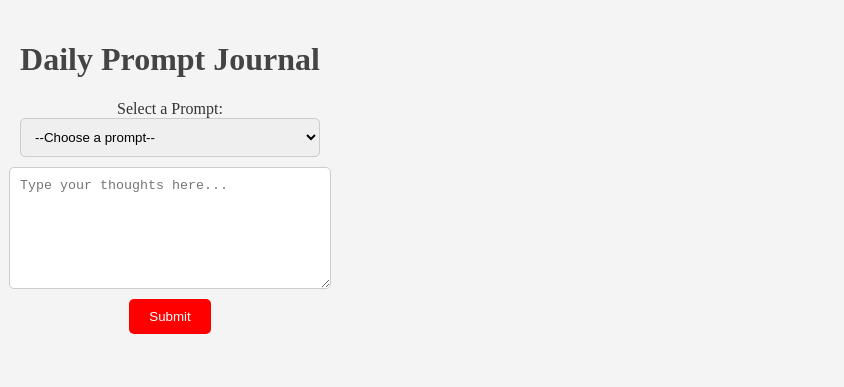
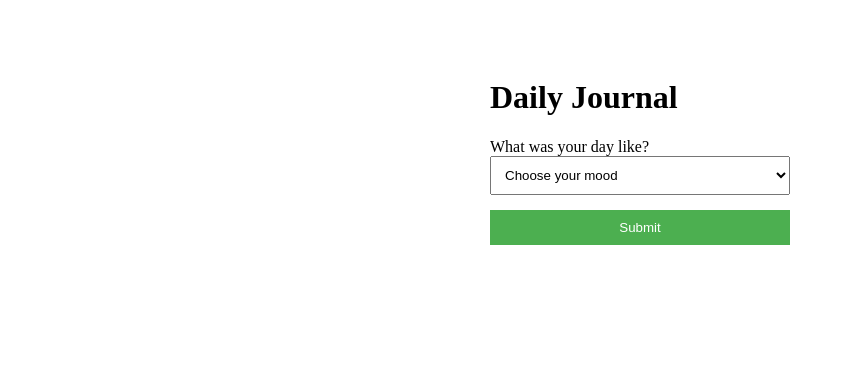
Before and after one commit to pastapredator/dailypromptlogger, a plain HTML site: page index.html in a window 1280 px wide. Shown: the whole page, without its empty margins (0-844 px from the left). Drawn offline with Linux system fonts and the light colour scheme.

Commit message:
Update index.html
new

```diff
--- a/index.html
+++ b/index.html
@@ -3,116 +3,75 @@
 <head>
     <meta charset="UTF-8">
     <meta name="viewport" content="width=device-width, initial-scale=1.0">
-    <title>Daily Prompt Journal</title>
+    <title>Daily Journal</title>
     <style>
         body {
             font-family: 'Times New Roman', Times, serif;
-            background-color: #f4f4f4;
-            color: #333;
-            margin: 0;
-            padding: 20px;
-            width: 300px; /* Adjust width for the popup */
         }
-        h1 {
-            text-align: center;
-            color: #444;
+        .container {
+            width: 300px;
+            margin: 0 auto;
+            padding-top: 50px;
         }
-        form {
-            display: flex;
-            flex-direction: column;
-            align-items: center;
-            margin: 20px 0;
-        }
-        textarea {
-            width: 100%; /* Full width */
-            height: 100px;
+        .journal-entry {
+            width: 100%;
             padding: 10px;
-            margin-bottom: 10px;
-            border: 1px solid #ccc;
-            border-radius: 5px;
+            margin-bottom: 15px;
         }
         button {
-            padding: 10px 20px;
-            background-color: red; /* Changed button to blue */
+            padding: 10px;
+            width: 100%;
+            background-color: #4CAF50;
             color: white;
             border: none;
-            border-radius: 5px;
             cursor: pointer;
-            transition: background-color 0.3s;
         }
         button:hover {
-            background-color: #ff66a3;
-        }
-        .message {
-            margin-top: 10px;
-            font-size: 1.2em;
-        }
-        .success-message {
-            color: green;
-        }
-        .error-message {
-            color: red;
-        }
-        select {
-            width: 100%; /* Full width */
-            padding: 10px;
-            margin-bottom: 10px;
-            border: 1px solid #ccc;
-            border-radius: 5px;
+            background-color: #45a049;
         }
     </style>
 </head>
 <body>
-    <h1>Daily Prompt Journal</h1>
-    <form id="promptForm" onsubmit="event.preventDefault(); submitPrompt();">
-        <label for="promptSelect">Select a Prompt:</label>
-        <select id="promptSelect" required>
-            <option value="">--Choose a prompt--</option>
-            <option value="What made you smile today?">What made you smile today?</option>
-            <option value="What is something you're grateful for?">What is something you're grateful for?</option>
-            <option value="What did you learn today?">What did you learn today?</option>
-            <option value="What challenge did you overcome?">What challenge did you overcome?</option>
-            <option value="What are you looking forward to?">What are you looking forward to?</option>
-        </select>
-        <textarea id="userInput" placeholder="Type your thoughts here..." required></textarea>
-        <button type="submit">Submit</button>
-        <div id="messageContainer" class="message"></div>
-    </form>
 
-    <!-- Place the script at the end of the body so it loads after the form -->
+    <div class="container">
+        <h1>Daily Journal</h1>
+        <form id="journalForm">
+            <label for="journal">What was your day like?</label>
+            <select id="journal" class="journal-entry" required>
+                <option value="" disabled selected>Choose your mood</option>
+                <option value="Happy">Happy</option>
+                <option value="Sad">Sad</option>
+                <option value="Productive">Productive</option>
+                <option value="Anxious">Anxious</option>
+                <option value="Excited">Excited</option>
+                <option value="Frustrated">Frustrated</option>
+            </select>
+            <button type="submit">Submit</button>
+        </form>
+    </div>
+
     <script>
-      async function submitPrompt() {
-        const prompt = document.getElementById('userInput').value;
-        const promptSelect = document.getElementById('promptSelect');
-        const selectedPrompt = promptSelect.options[promptSelect.selectedIndex].value;
-        const fullPrompt = selectedPrompt + " " + prompt; // Combine selected prompt and user input
-        const url = 'https://script.google.com/macros/s/AKfycbwNQau1UDH6_ACfQ235HxT-A9RunQS9KfwNE_g9iPX6jnyazwFqlY7U_5TXZipin9zZ/exec'; // Replace with your Google Apps Script URL
+        document.getElementById('journalForm').addEventListener('submit', function(event) {
+            event.preventDefault();
+            const journal = document.getElementById('journal').value;
+            const data = { journal: journal };
 
-        try {
-            const response = await fetch(url, {
+            fetch('https://script.google.com/macros/s/YOUR_SCRIPT_ID/exec', {
                 method: 'POST',
+                mode: 'no-cors',
                 headers: {
-                    'Content-Type': 'application/json',
+                    'Content-Type': 'application/json'
                 },
-                body: JSON.stringify({ prompt: fullPrompt }) // Ensure this structure matches what your Apps Script expects
+                body: JSON.stringify(data)
+            })
+            .then(response => {
+                alert('Journal entry submitted successfully!');
+            })
+            .catch(error => {
+                console.error('Error!', error.message);
             });
+        });
+    </script>
 
-            if (response.ok) {
-                const result = await response.json();
-                if (result.result === 'success') {
-                    document.getElementById('messageContainer').innerHTML = '<div class="success-message">Prompt submitted successfully!</div>';
-                    document.getElementById('userInput').value = ''; // Clear the input
-                    promptSelect.selectedIndex = 0; // Reset dropdown
-                } else {
-                    throw new Error(result.message || 'Failed to submit prompt.');
-                }
-            } else {
-                throw new Error('Error submitting prompt: ' + response.statusText);
-            }
-        } catch (error) {
-            document.getElementById('messageContainer').innerHTML = `<div class="error-message">${error.message}</div>`;
-        }
-      }
-    </script>
 </body>
 </html>
```
